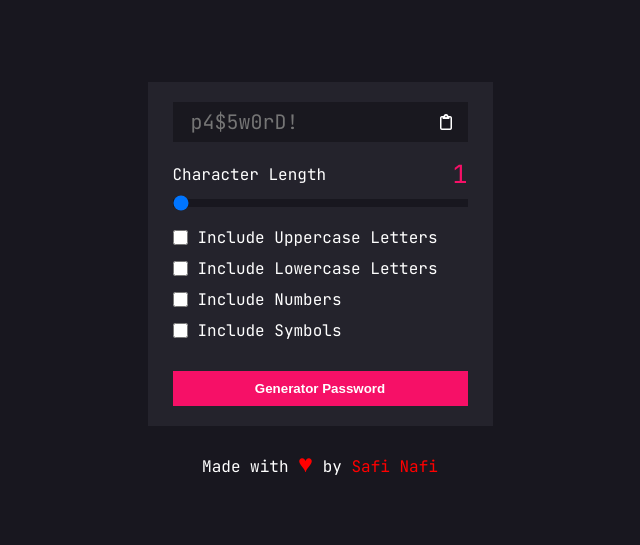
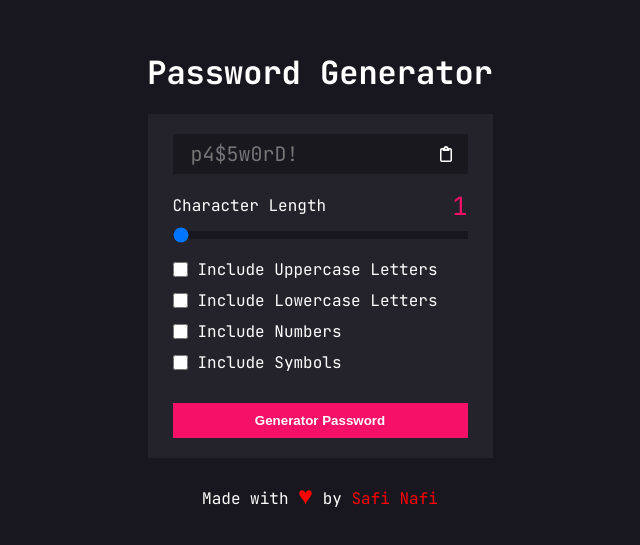
Before and after one commit to Safi100/Password-Generator-JS, a plain HTML site: page index.html in a window 1280 px wide. Shown: the part 119-664 px from the top of the page, without its empty margins (320-960 px from the left). Drawn offline with Linux system fonts and the light colour scheme.

Commit message:
add heading

```diff
--- a/index.html
+++ b/index.html
@@ -9,6 +9,7 @@
     <title>Password Generator-JS</title>
 </head>
 <body>
+    <h1 class="heading">Password Generator</h1>
     <div class="container">
         <div class="password_container">
             <input id="password" type="text" placeholder="p4$5w0rD!" readonly>
--- a/style.css
+++ b/style.css
@@ -125,3 +125,6 @@ input {
     color: red;
     text-decoration: none;
 }
+.heading{
+    color: var(--White);
+}
```
